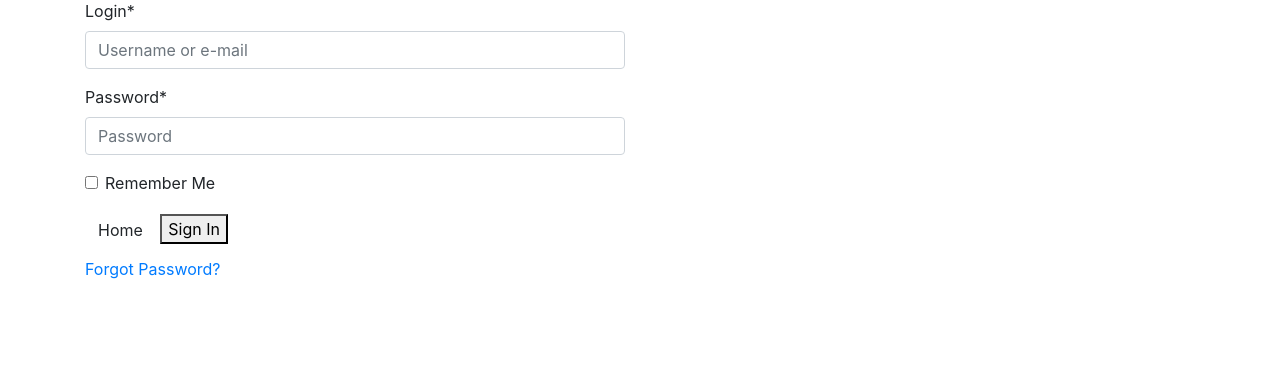
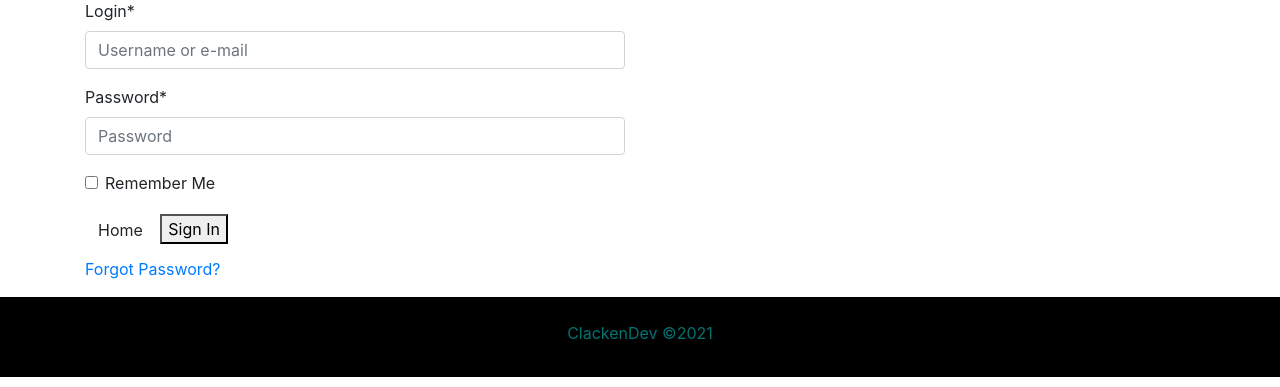
Before and after one commit to Code-Institute-Submissions/clacken-dev-ms4_JanResub, a Django app: a page that uses templates/base.html in a window 1280 px wide. Shown: the part 413-800 px from the top of the page. Run offline with Django 3.2, Linux system fonts and the light colour scheme; some libraries are stand-ins or nearby versions.

Commit message:
Add footer to base template

```diff
--- a/static/css/base.css
+++ b/static/css/base.css
@@ -12,6 +12,11 @@ body {
 
 }
 */
+
+body {
+margin: 0;
+}
+
 
 #index-image{
     background: url('/media/background-image.jpg') no-repeat center center fixed;
@@ -155,6 +160,21 @@ body {
 
 }
 
+#footer-div {
+    padding: 0;
+    margin: 0;
+    background-color: black;
+    height: 80px;
+
+}
+
+#footer-div p {
+    padding-top: 1.5em;
+    text-align: center;
+    color:#027373;
+
+}
+
 
 /* Orders Page ----------------------- */
 
--- a/templates/base.html
+++ b/templates/base.html
@@ -124,6 +124,13 @@
 
     {% endblock %}
 
+    <footer>
+        <div class="container-fluid" id="footer-div">
+            <a href="https://github.com/clacken-dev">
+                <p>ClackenDev ©2021</p>
+            </a>
+        </div>
+    </footer>
 </body>
 
 </html>
```
Also changed, not shown: checkout/migrations/0007_alter_order_user_profile.py (added), db.sqlite3.
